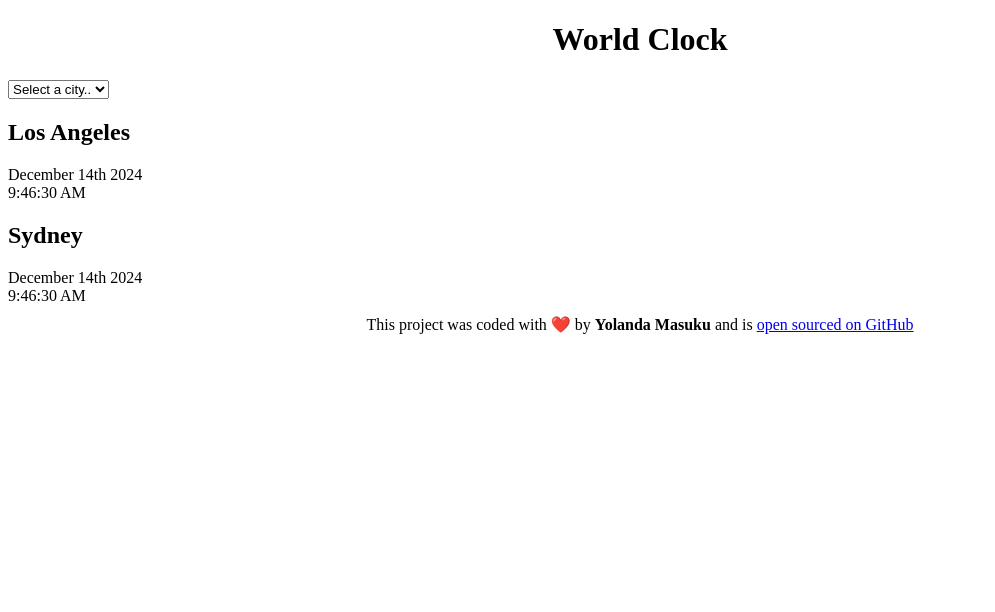
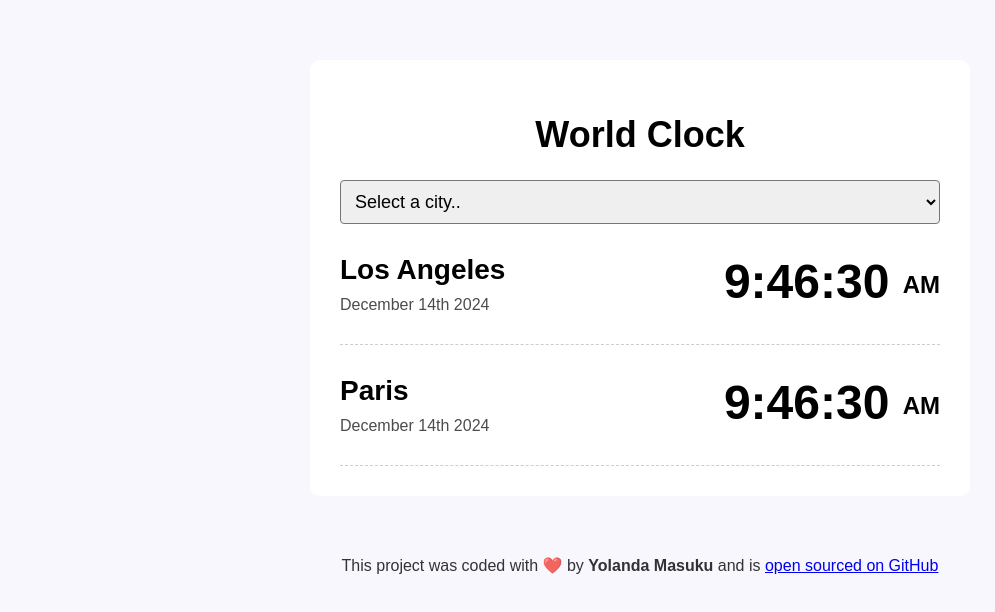
Before and after one commit to YolaMsk/My_World_Clock, a plain HTML site: page index.html in a window 1280 px wide. Shown: the whole page, without its empty margins (0-995 px from the left). Drawn offline with nearby package versions, Linux system fonts and the light colour scheme.

Commit message:
Updated CSS

```diff
--- a/css/styles.css
+++ b/css/styles.css
@@ -1,10 +1,68 @@
+body{
+    background-color: #f9f7fe;
+    font-family: sans-serif;
+}
+
+.container{
+    max-width: 600px;
+    margin: 60px auto;
+    background-color: #ffffff;
+    padding: 30px;
+    box-shadow: 10px 10px 10px rgba(100,100,111,0.2)0px 7px 29px 0px;
+     border-radius: 10px ;
+}
 h1{
     text-align: center;
+    font-family: sans-serif;
+    font-size: 36px;
 }
+h2 {
+    margin: 0 0 10px;
+    font-size: 28px;
+
+}
+
+.city{
+    display: flex;
+    margin: 10x 0;
+    justify-content: space-between;
+    padding: 30px 0;
+    border-bottom: 1px dashed rgba(0,0,0,0.2);
+}
+.city :last-child{
+border: none;
+}
+
+
+.date{
+    opacity: 0.7;
+}
+.time{
+
+font-size: 48px;
+font-weight: bold;
+}
+
+.time small{
+font-size: 24px;
+vertical-align: middle;
+line-height:36px ;
+}
+
+select{
+    display: block;
+    width: 100%;
+    font-size: 18px;
+    border-radius: 4px;
+    padding: 10px;
+}
+
+
 
 
 
 footer{
     text-align: center;
-    margin-top: 10px;
+    margin-top: 18px;
+    color: rgba(0 ,0,0,0.8);
 }
--- a/index.html
+++ b/index.html
@@ -21,16 +21,19 @@
         </select>
 
         <div class="city">
+            <div>
             <h2> Los Angeles </h2>
             <div class="date"> December 14th 2024</div>
-            <div class="time"> 9:46:30 AM </div>
+            </div>
+            <div class="time"> 9:46:30 <small>AM </small></div>
         </div>
         <div class="city">
-            <h2> Sydney </h2>
-            <div class="date"> December 14th 2024</div>
-            <div class="time"> 9:46:30 AM </div>
-        </div>
-
+          <div>
+          <h2> Paris</h2>
+          <div class="date"> December 14th 2024</div>
+          </div>
+          <div class="time"> 9:46:30 <small>AM </small></div>
+      </div>
     </div>
     <footer>
       This project was coded with ❤️ by <strong>Yolanda Masuku</strong> and is
```
